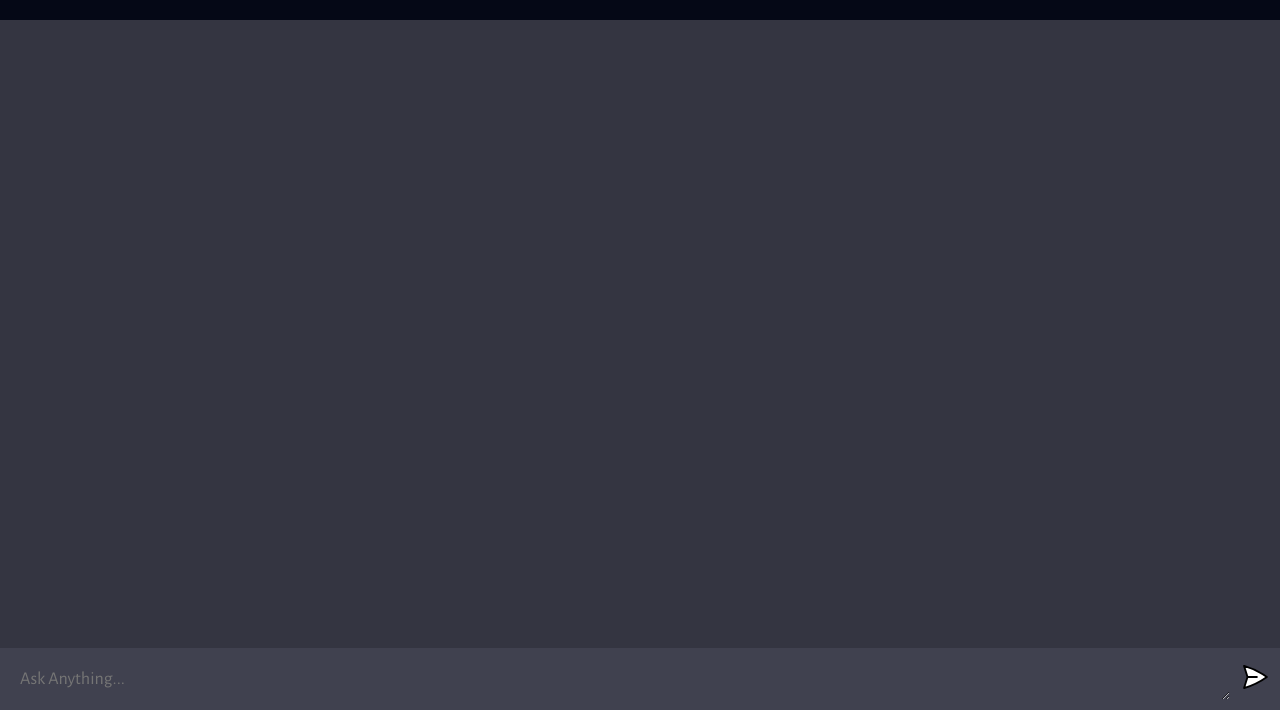
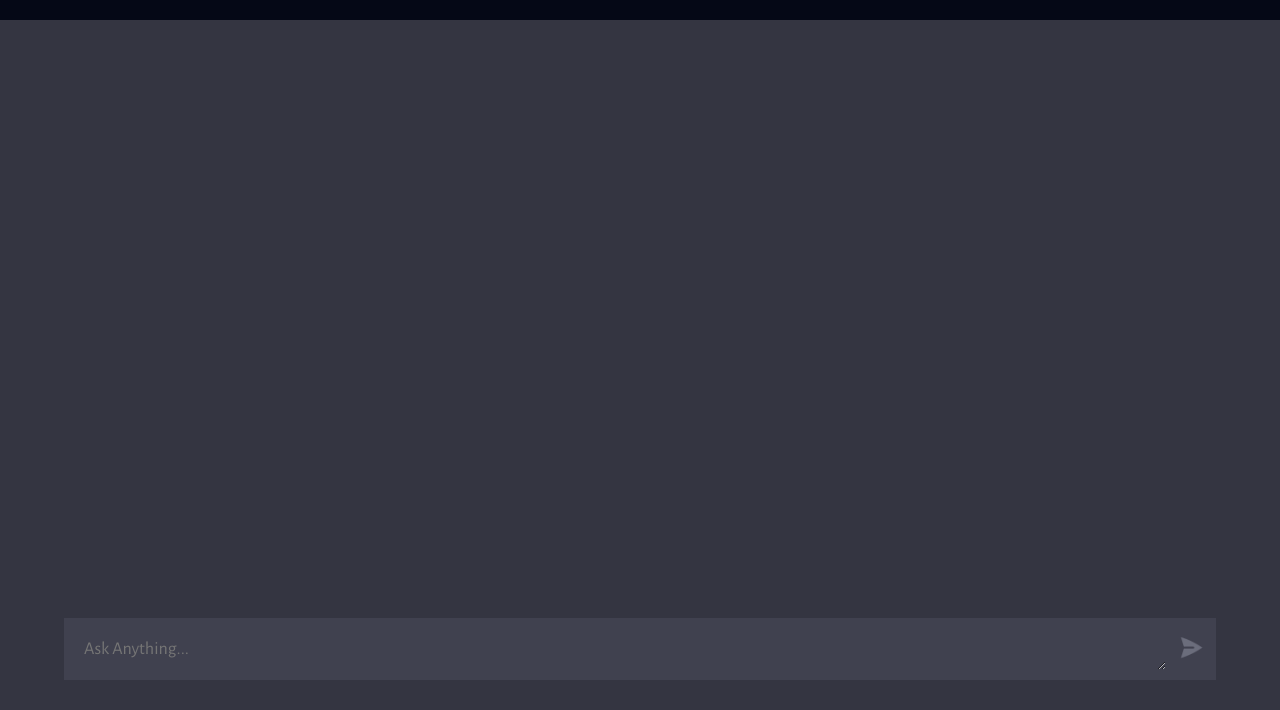
Before and after one commit to gonzagramaglia/chatgpt, a website built with Vite: page client/index.html in a window 1280 px wide. Shown: the part 90-800 px from the top of the page. Built offline with nearby package versions, Linux system fonts and the light colour scheme.

Commit message:
Frontend upgrade

```diff
--- a/client/index.html
+++ b/client/index.html
@@ -51,7 +51,7 @@
       <div id="chat-container"></div>
       <form>
         <textarea name="prompt" rows="1" cols="1" placeholder="Ask Anything... " ></textarea>
-        <button type="submit"><img src="assets/send.svg" /></button>
+        <button type="submit"><img src="assets/send.png" /></button>
       </form>
     </div>
     <script type="module" src="script.js"></script>
--- a/client/style.css
+++ b/client/style.css
@@ -113,13 +113,14 @@ body {
 }
 
 form {
-  width: 100%;
+  width: 90%;
   max-width: 1280px;
   padding: 10px;
   background: #40414F;
   display: flex;
   flex-direction: row;
   gap: 10px;
+  margin-bottom: 30px;
 }
 
 textarea {
```
Also changed, not shown: client/assets/send.png (added), client/assets/send.svg (deleted).
